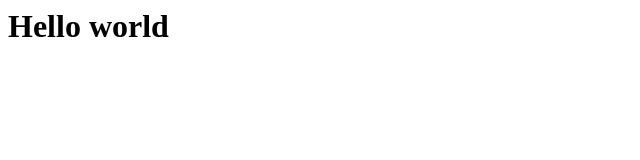
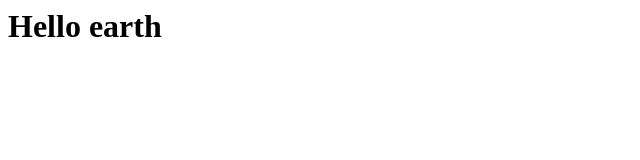
Before and after one commit to EricOommen/coursera-test, a plain HTML site: page site/index.html in a window 1280 px wide. Shown: the full height of the page, 0-640 px from the left. Drawn offline with Linux system fonts and the light colour scheme.

Commit message:
small change

```diff
--- a/site/index.html
+++ b/site/index.html
@@ -3,6 +3,6 @@
         <title>Hello Coursera</title>
     </head>
     <body>
-        <h1>Hello world</h1>
+        <h1>Hello earth</h1>
     </body>
 </html>
```
